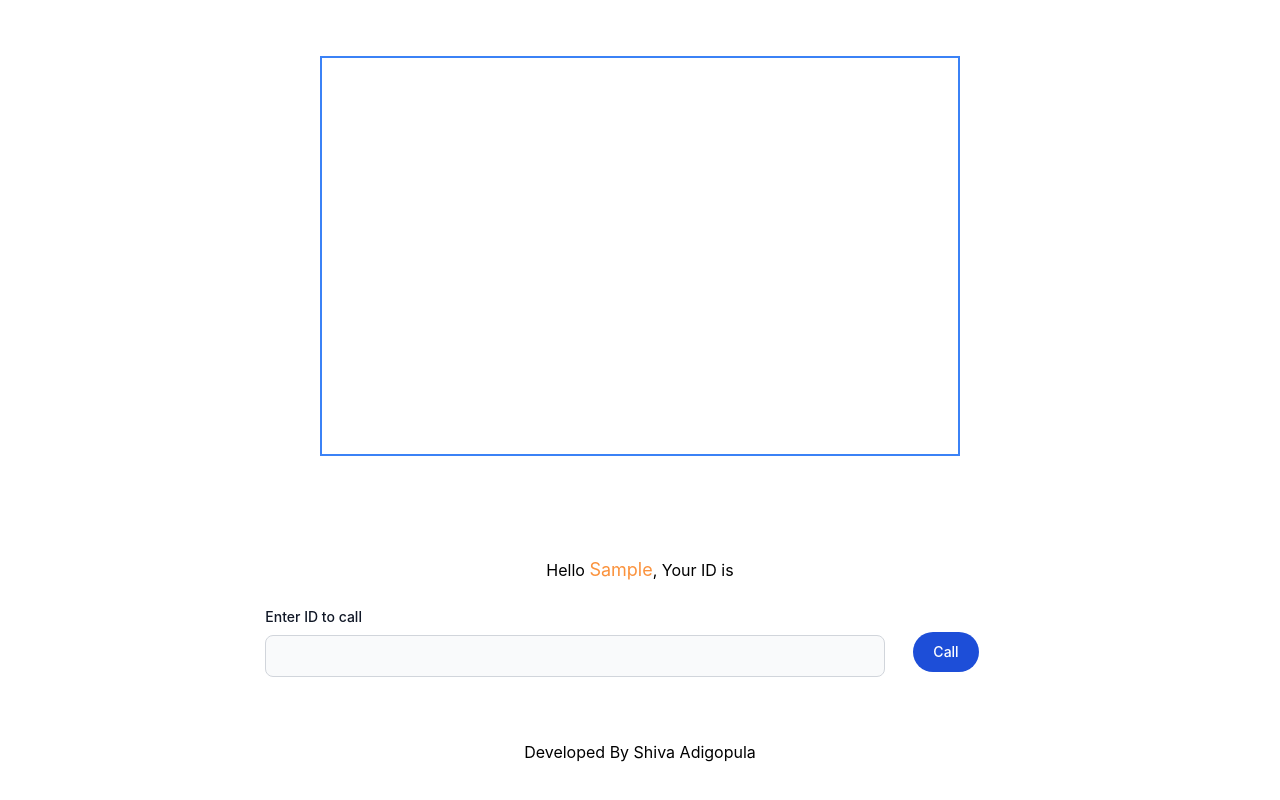
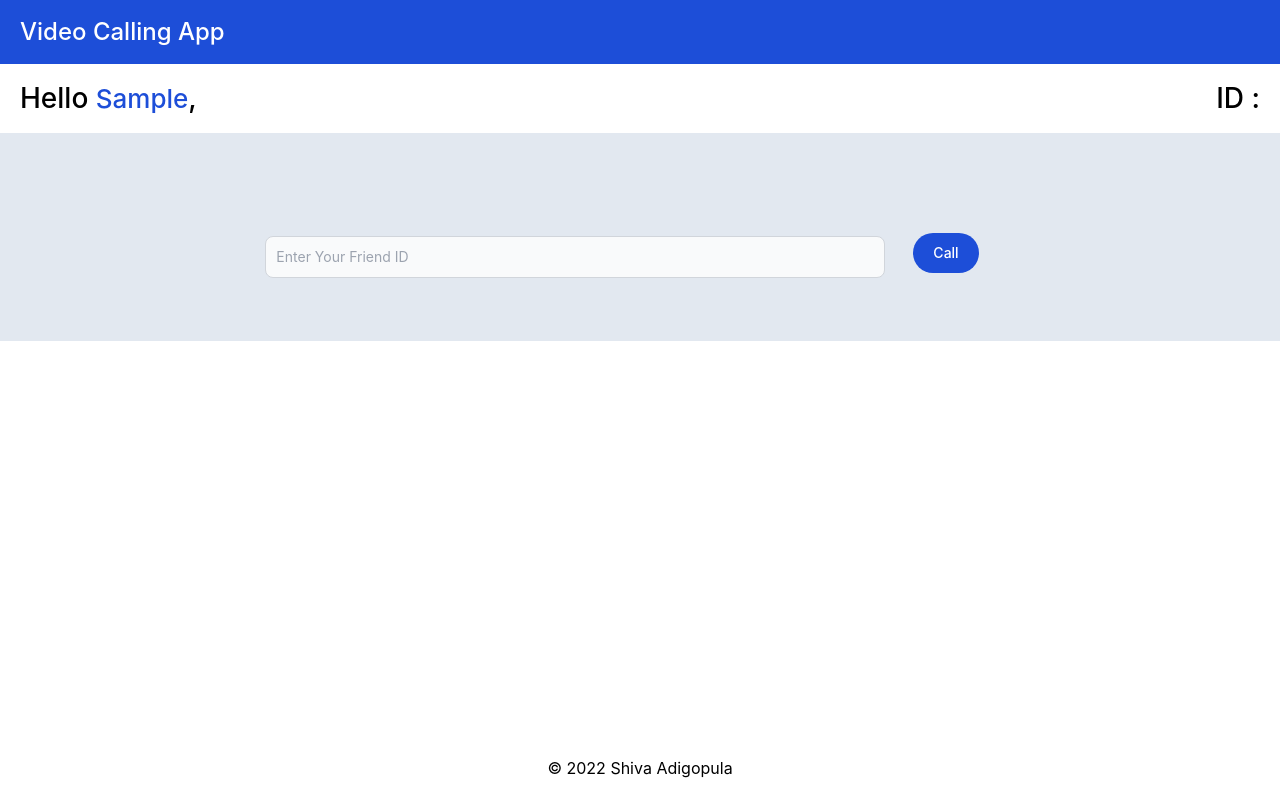
Before and after one commit to ShivaAdigopula/AudioVideoCallingApplication, a React (Create React App) app in the folder video-calling-client/: page / in a window 1280 px wide. Both pictures are taken after typing "Sample" into the empty fields and a click on the button "Submit". Built offline with nearby package versions, Linux system fonts and the light colour scheme; no server answers.

Commit message:
client css styling

```diff
--- a/video-calling-client/src/App.js
+++ b/video-calling-client/src/App.js
@@ -1,12 +1,17 @@
 import "./App.css";
 import CallNotifier from "./Components/CallNotifier";
 import Controls from "./Components/Controls";
+import AppBar from "./Components/AppBar";
 import { VideoWrapper } from "./Components/VideoWrapper";
+import Greetings from "./Components/Greetings";
 
 function App() {
   return (
-    <div className="flex flex-col justify-center items-center w-screen h-screen">
-      <div className=" mx-10 my-5 h-1/2 w-screen  border-2 border-blue-500 sm:w-1/2 md:1/2 lg:w-1/2 xl:w-1/2">
+    <div className="w-screen h-screen">
+      <AppBar />
+      <Greetings />
+      <div className="flex flex-col justify-center items-center  bg-slate-200">
+        <div className=" mx-10 my-5 h-1/2 w-full">
           <VideoWrapper />
         </div>
         <div className="mx-10 my-5">
@@ -14,7 +19,15 @@ function App() {
             <CallNotifier />
           </Controls>
         </div>
-      <div>Developed By Shiva Adigopula</div>
+      </div>
+
+      <footer className="absolute bottom-0 w-screen p-5">
+        {" "}
+        <div className="text-center">
+          {" "}
+          &copy; {new Date().getFullYear()} Shiva Adigopula
+        </div>
+      </footer>
     </div>
   );
 }
--- /dev/null
+++ b/video-calling-client/src/Components/AppBar.jsx
@@ -0,0 +1,13 @@
+import React from "react";
+
+const AppBar = () => {
+  return (
+    <>
+      <div className="text-[24px] leading-none bg-blue-700 relative top-0 !text-left w-full p-5 text-white font-medium">
+        <div>Video Calling App</div>
+      </div>
+    </>
+  );
+};
+
+export default AppBar;
--- a/video-calling-client/src/Components/CallNotifier.jsx
+++ b/video-calling-client/src/Components/CallNotifier.jsx
@@ -9,7 +9,10 @@ const CallNotifier = () => {
     <>
       {call.isReceivingCall && !callAccepted && (
         <div className="flex justify-center items-center">
-         <div className="text-lg font-semibold text-blue-500"> <span className="text-orange-800">{call.name}</span> is calling .....</div>
+          <div className="text-xl md:text-[24px] lg:text-[24px] xl:text-[24px] font-semibold text-blue-500">
+            {" "}
+            <span className="text-blue-700">{call.name}</span> is calling .....
+          </div>
 
           <div className="mx-5 mt-5">
             <button
--- a/video-calling-client/src/Components/Controls.jsx
+++ b/video-calling-client/src/Components/Controls.jsx
@@ -3,53 +3,51 @@ import { SocketContext } from "../Context";
 const Controls = ({ children }) => {
   const {
     callInitiated,
-    me,
     name,
     setName,
     callEnded,
     leaveCall,
     callUser,
     callAccepted,
+    initializeSocketConnection,
+    call,
   } = useContext(SocketContext);
   const [idToCall, setIdToCall] = useState("");
   const [userName, setUserName] = useState("");
+
+  const onSubmitHandler = () => {
+    setName(userName);
+    initializeSocketConnection();
+  };
+
   return (
     <>
-      <div className="w-screen flex flex-col justify-center items-center border-solid border-1 p-5 m-5">
-        {!callAccepted && name && (
-          <>
-            <div className="m-5">
-              {" "}
-              Hello{" "}
-              <span className="inline text-orange-400 text-lg">{name}</span>,
-              Your ID is{" "}
-              <span className="inline text-orange-800 text-lg ">{me}</span>
-            </div>
-          </>
-        )}
+      <div className="w-screen flex flex-col justify-center items-center p-5 m-5">
+
         {children}
         {!callInitiated && !name && (
-          <div className="w-full flex justify-center items">
-            <div className="w-1/2">
-              <label
+          <div className="w-full md:w-1/2 lg:w-1/3 xl:w-1/3 flex flex-col justify-center items-center gap-4">
+            <div className="w-full">
+              {/* <label
                 forName="userName"
                 class="block mb-2 text-sm font-medium text-gray-900 dark:text-gray-300"
               >
                 Your Name
-              </label>
+              </label> */}
               <input
                 type="text"
+                placeholder="Enter Your Name"
                 name="userName"
                 id="userName"
-                class="bg-gray-50 border border-gray-300 text-gray-900 text-sm rounded-lg focus:ring-blue-500 focus:border-blue-500 block w-full p-2.5  dark:bg-gray-700 dark:border-gray-600 dark:placeholder-gray-400 dark:text-white dark:focus:ring-blue-500 dark:focus:border-blue-500"
+                className="bg-gray-50 border border-gray-300 text-gray-900 text-sm rounded-lg focus:ring-blue-500 focus:border-blue-500 block w-full p-2.5  dark:bg-gray-700 dark:border-gray-600 dark:placeholder-gray-400 dark:text-white dark:focus:ring-blue-500 dark:focus:border-blue-500"
                 onChange={(e) => setUserName(e.target.value)}
               />
             </div>
-            <div className="mt-7 mx-5">
+            <div>
               <button
-                onClick={() => setName(userName)}
+                onClick={onSubmitHandler}
                 type="button"
-                class="text-white bg-blue-700 hover:bg-blue-800 focus:outline-none focus:ring-4 focus:ring-blue-300 font-medium rounded-full text-sm px-5 py-2.5 text-center mr-2 mb-2 dark:bg-blue-600 dark:hover:bg-blue-700 dark:focus:ring-blue-800"
+                className="text-white bg-blue-700 hover:bg-blue-800 focus:outline-none focus:ring-4 focus:ring-blue-300 font-medium rounded-full text-sm px-5 py-2.5 text-center mr-2 mb-2 dark:bg-blue-600 dark:hover:bg-blue-700 dark:focus:ring-blue-800"
               >
                 Submit
               </button>
@@ -57,24 +55,25 @@ const Controls = ({ children }) => {
           </div>
         )}
 
-        {!callAccepted && name && (
+        {!call.isReceivingCall && !callAccepted && name && (
           <div className="w-full flex justify-center items-center">
             <div className="w-1/2 ">
-              <label
+              {/* <label
                 forName="idToCall"
                 class="block mb-2 text-sm font-medium text-gray-900 dark:text-gray-300"
               >
                 Enter ID to call
-              </label>
+              </label> */}
               <input
                 type="text"
                 name="idToCall"
+                placeholder="Enter Your Friend ID "
                 id="idToCall"
                 className="bg-gray-50 border border-gray-300 text-gray-900 text-sm rounded-lg focus:ring-blue-500 focus:border-blue-500 block w-full p-2.5  dark:bg-gray-700 dark:border-gray-600 dark:placeholder-gray-400 dark:text-white dark:focus:ring-blue-500 dark:focus:border-blue-500"
                 onChange={(e) => setIdToCall(e.target.value)}
               />
             </div>
-            <div className="mt-7 mx-7">
+            <div className="mx-7">
               <button
                 onClick={() => callUser(idToCall)}
                 type="button"
--- /dev/null
+++ b/video-calling-client/src/Components/Greetings.jsx
@@ -0,0 +1,32 @@
+import React, { useContext } from "react";
+import { SocketContext } from "../Context";
+
+const Greetings = () => {
+  const { me, name } = useContext(SocketContext);
+  return (
+    <>
+      <div className="text-[24px] !text-left w-full p-5 text-black font-medium relative">
+        {name && (
+          <div className="flex flex-col justify-between text-lg md:flex-row lg:flex-row xl:flex-row md:text-[18px] lg:text-[28px] xl:text-[28px] ">
+            <div>
+              {" "}
+              Hello{" "}
+              <span className="inline text-blue-700 text-xl font-medium md:text-[26px] lg:text-[26px] xl:text-[26px] ">
+                {name}
+              </span>
+              ,
+            </div>
+            <div>
+              ID :{" "}
+              <span className="inline text-blue-700 text-xl font-medium md:text-[26px] lg:text-[26px] xl:text-[26px] ">
+                {me}
+              </span>
+            </div>
+          </div>
+        )}
+      </div>
+    </>
+  );
+};
+
+export default Greetings;
--- a/video-calling-client/src/Context.js
+++ b/video-calling-client/src/Context.js
@@ -1,4 +1,4 @@
-import React, { createContext, useState, useRef, useEffect } from "react";
+import React, { createContext, useState, useRef } from "react";
 import io from "socket.io-client";
 import Peer from "simple-peer";
 import {
@@ -13,7 +13,7 @@ import {
 } from "./constants";
 const SocketContext = createContext();
 
-const socket = io(process.env.REACT_APP_SIGNALLING_SERVER);
+let socket = null;
 
 const ContextProvider = ({ children }) => {
   const [callAccepted, setCallAccepted] = useState(false);
@@ -28,7 +28,7 @@ const ContextProvider = ({ children }) => {
   const userVideo = useRef();
   const connectionRef = useRef();
 
-  useEffect(() => {
+  const initializeCamera = () => {
     navigator.mediaDevices
       .getUserMedia({ video: true, audio: true })
       .then((currentStream) => {
@@ -40,8 +40,12 @@ const ContextProvider = ({ children }) => {
           }
         }, 2000);
       });
+  };
 
+  const initializeSocketConnection = () => {
+    socket = io(process.env.REACT_APP_SIGNALLING_SERVER);
     socket.on(ME, (id) => {
+      console.log({ id });
       setMe(id);
     });
 
@@ -57,13 +61,18 @@ const ContextProvider = ({ children }) => {
 
       window.location.reload();
     });
-  }, []);
+  };
 
   const answerCall = () => {
+    if (call.from !== me) {
+      initializeCamera();
+    }
+
     setCallAccepted(true);
     setCallInitiated(true);
+
+    setTimeout(() => {
       const peer = new Peer({ initiator: false, trickle: false, stream });
-
       peer.on(SIGNAL, (data) => {
         socket.emit(ANSWER_CALL, { signal: data, to: call.from });
       });
@@ -75,9 +84,11 @@ const ContextProvider = ({ children }) => {
       peer.signal(call.signal);
 
       connectionRef.current = peer;
+    }, 3000);
   };
 
   const callUser = (id) => {
+    initializeCamera();
     setCallInitiated(true);
     const peer = new Peer({ initiator: true, trickle: false, stream });
 
@@ -132,6 +143,8 @@ const ContextProvider = ({ children }) => {
         leaveCall,
         answerCall,
         callInitiated,
+        initializeCamera,
+        initializeSocketConnection,
       }}
     >
       {children}
```
Also changed, not shown: 1 other file (tests, documents, lock files or other folders). Lines whose indentation alone changed are shown as unchanged.
